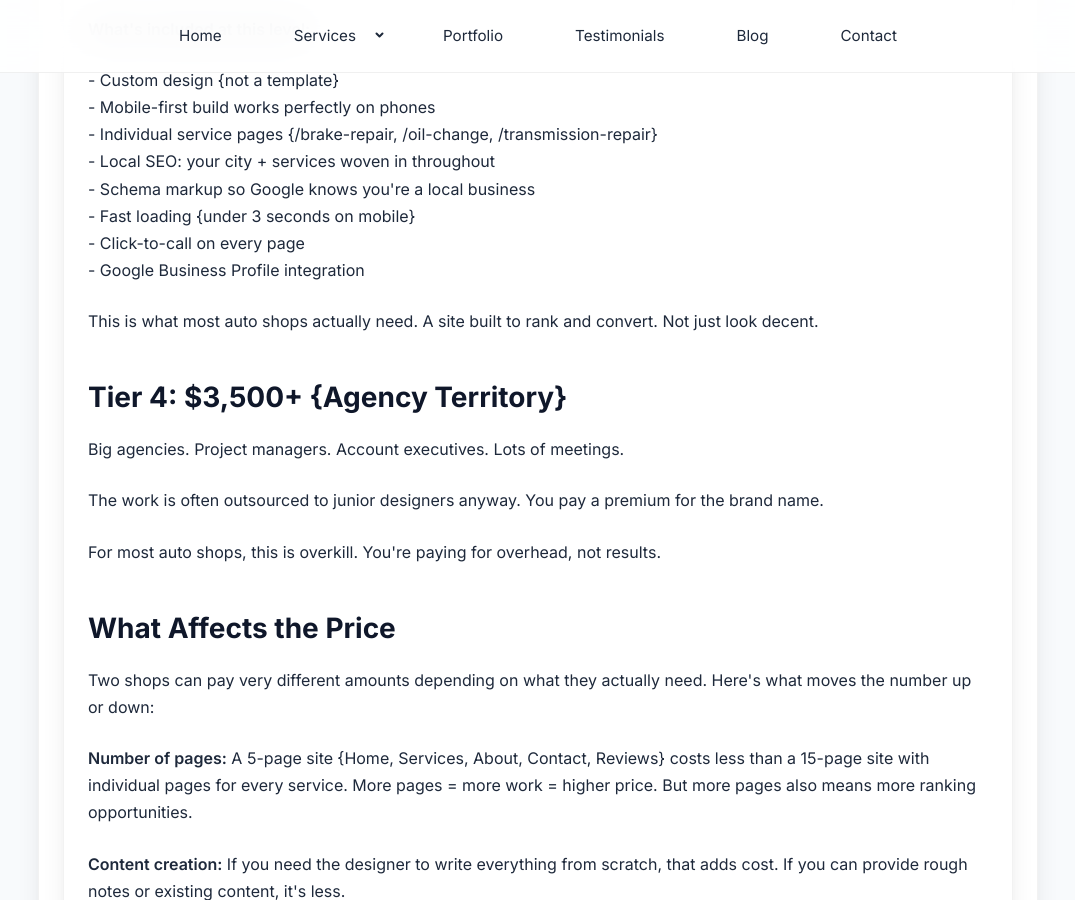
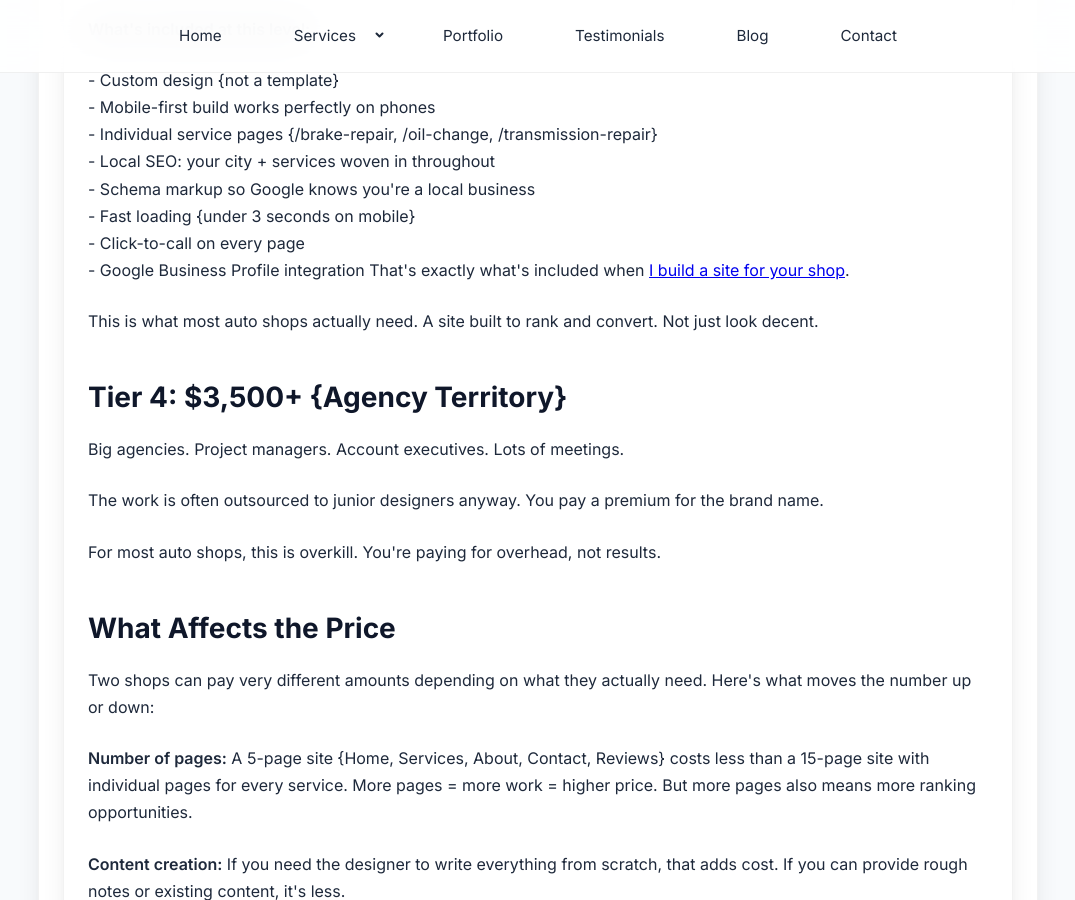
Before and after one commit to JamesBrownR/MeetingSurge, a Jekyll site: the page built from _posts/2026-02-14-website-cost-auto-shop.md, in a window 1280 px wide and 900 px high, scrolled down 2155 px. Shown: the whole window, without its empty margins (102-1177 px from the left). Built offline with Jekyll 4.4.1, drawn with Linux system fonts in a browser that asks for light colours.

Commit message:
Update 2026-02-14-website-cost-auto-shop.md

```diff
--- a/_posts/2026-02-14-website-cost-auto-shop.md
+++ b/_posts/2026-02-14-website-cost-auto-shop.md
@@ -57,8 +57,10 @@ faqs:
     - Schema markup so Google knows you're a local business<br>
     - Fast loading {under 3 seconds on mobile}<br>
     - Click-to-call on every page<br>
-    - Google Business Profile integration</p>
-    <p>This is what most auto shops actually need. A site built to rank and convert. Not just look decent.</p>
+    - Google Business Profile integration
+    That's exactly what's included when <a href="/services/web-design">I build a site for your shop</a>.</p>
+    <p>This is what most auto shops actually need. A site built to rank and convert. Not just look decent.
+    </p>
 
     <h2>Tier 4: $3,500+ {Agency Territory}</h2>
     <p>Big agencies. Project managers. Account executives. Lots of meetings.</p>
```
